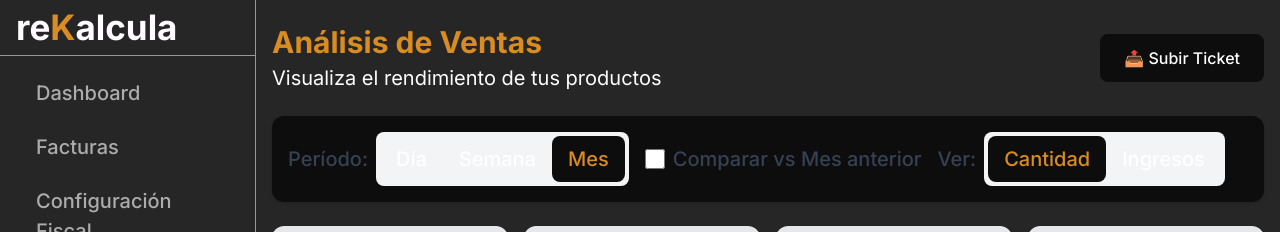
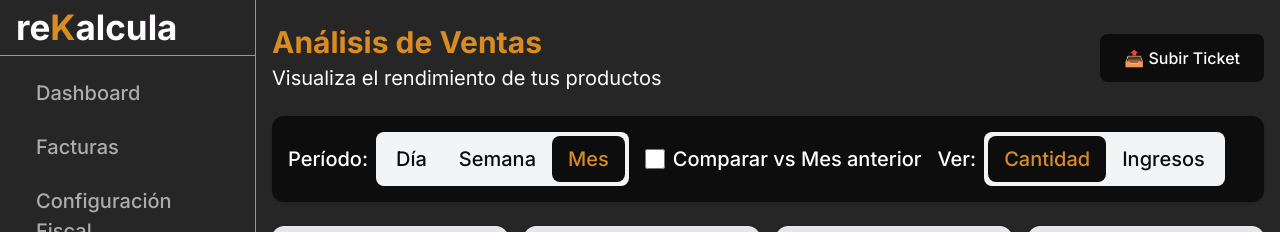
Before and after one commit to rekalcula/rekalcula, a Next.js app: page /dashboard/analytics/sales in a window 1280 px wide. Shown: the top 232 px of the page. Built offline with nearby package versions, Linux system fonts and the light colour scheme; no server answers; sample sign-in values are in the browser's storage.

Commit message:
style: textos blancos y botones inactivos negros en filtros

```diff
--- a/components/SalesAnalyticsChart.tsx
+++ b/components/SalesAnalyticsChart.tsx
@@ -109,12 +109,12 @@ export default function SalesAnalyticsChart() {
         <div className="flex flex-col sm:flex-row sm:flex-wrap items-start sm:items-center gap-4">
           {/* Período */}
           <div className="flex items-center space-x-2">
-            <span className="text-[20px] font-medium text-gray-700">Período:</span>
+            <span className="text-[20px] font-medium text-[#FFFFFF]">Período:</span>
             <div className="flex bg-gray-100 rounded-lg p-1">
               <button
                 onClick={() => setPeriod('day')}
                 className={`px-2 sm:px-4 py-1.5 sm:py-2 rounded-lg text-[20px] font-medium transition-colors ${
-                  period === 'day' ? 'bg-[#0D0D0D] text-[#D98C21]' : 'text-[#FFFFFF] hover:text-gray-300'
+                  period === 'day' ? 'bg-[#0D0D0D] text-[#D98C21]' : 'text-[#0D0D0D] hover:text-[#2D2D2D]'
                 }`}
               >
                 Día
@@ -122,7 +122,7 @@ export default function SalesAnalyticsChart() {
               <button
                 onClick={() => setPeriod('week')}
                 className={`px-4 py-2 rounded-lg text-[20px] font-medium transition-colors ${
-                  period === 'week' ? 'bg-[#0D0D0D] text-[#D98C21]' : 'text-[#FFFFFF] hover:text-gray-300'
+                  period === 'week' ? 'bg-[#0D0D0D] text-[#D98C21]' : 'text-[#0D0D0D] hover:text-[#2D2D2D]'
                 }`}
               >
                 Semana
@@ -130,7 +130,7 @@ export default function SalesAnalyticsChart() {
               <button
                 onClick={() => setPeriod('month')}
                 className={`px-4 py-2 rounded-lg text-[20px] font-medium transition-colors ${
-                  period === 'month' ? 'bg-[#0D0D0D] text-[#D98C21]' : 'text-[#FFFFFF] hover:text-gray-300'
+                  period === 'month' ? 'bg-[#0D0D0D] text-[#D98C21]' : 'text-[#0D0D0D] hover:text-[#2D2D2D]'
                 }`}
               >
                 Mes
@@ -146,19 +146,19 @@ export default function SalesAnalyticsChart() {
               onChange={(e) => setCompare(e.target.checked)}
               className="w-5 h-5 rounded border-gray-300 text-[#c15f3c] focus:ring-[#c15f3c]"
             />
-            <span className="text-[20px] font-medium text-gray-700">
+            <span className="text-[20px] font-medium text-[#FFFFFF]">
               Comparar {getCompareLabel()}
             </span>
           </label>
 
           {/* Vista */}
           <div className="flex items-center space-x-2">
-            <span className="text-[20px] font-medium text-gray-700">Ver:</span>
+            <span className="text-[20px] font-medium text-[#FFFFFF]">Ver:</span>
             <div className="flex bg-gray-100 rounded-lg p-1">
               <button
                 onClick={() => setViewMode('quantity')}
                 className={`px-4 py-2 rounded-lg text-[20px] font-medium transition-colors ${
-                  viewMode === 'quantity' ? 'bg-[#0D0D0D] text-[#D98C21]' : 'text-[#FFFFFF] hover:text-gray-300'
+                  viewMode === 'quantity' ? 'bg-[#0D0D0D] text-[#D98C21]' : 'text-[#0D0D0D] hover:text-[#2D2D2D]'
                 }`}
               >
                 Cantidad
@@ -166,7 +166,7 @@ export default function SalesAnalyticsChart() {
               <button
                 onClick={() => setViewMode('revenue')}
                 className={`px-4 py-2 rounded-lg text-[20px] font-medium transition-colors ${
-                  viewMode === 'revenue' ? 'bg-[#0D0D0D] text-[#D98C21]' : 'text-[#FFFFFF] hover:text-gray-300'
+                  viewMode === 'revenue' ? 'bg-[#0D0D0D] text-[#D98C21]' : 'text-[#0D0D0D] hover:text-[#2D2D2D]'
                 }`}
               >
                 Ingresos
@@ -245,7 +245,7 @@ export default function SalesAnalyticsChart() {
                   <div className="flex justify-between items-center">
                     <span className="font-medium text-gray-900">{product.name}</span>
                     <div className="flex items-center space-x-4">
-                      <span className="text-gray-600">
+                      <span className="text-[#FFFFFF]">
                         {viewMode === 'quantity'
                           ? `${product.quantity} uds`
                           : `€${product.revenue.toFixed(2)}`
```
